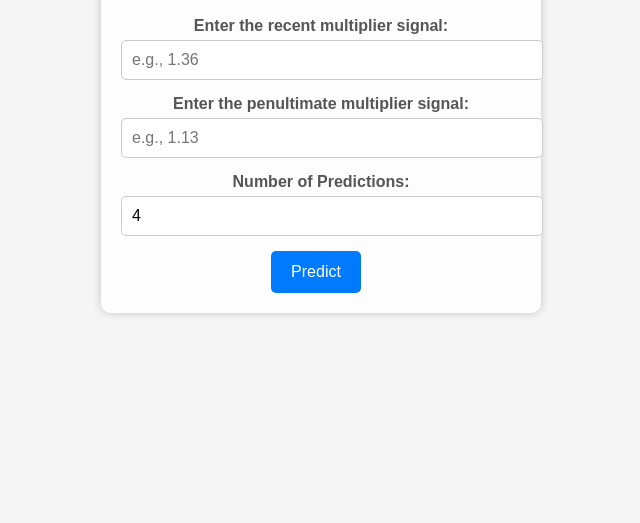
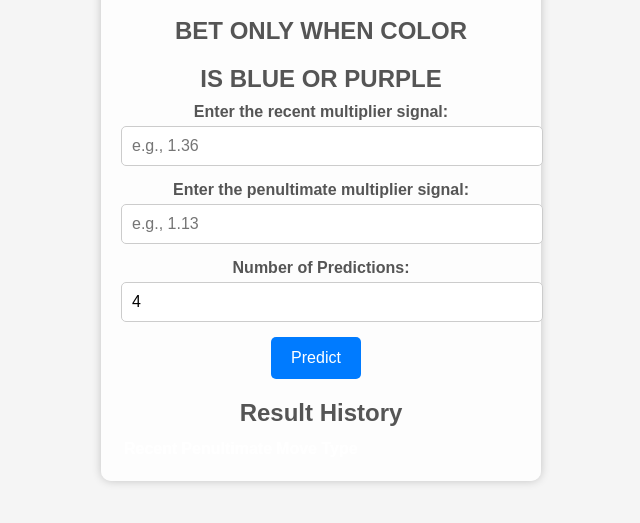
Before and after one commit to pankajcr7/PREDICTOR, a plain HTML site: page index.html in a window 1280 px wide. Shown: the part 89-612 px from the top of the page, without its empty margins (319-959 px from the left). Drawn offline with Linux system fonts and the light colour scheme.

Commit message:
Update index.html

```diff
--- a/index.html
+++ b/index.html
@@ -8,6 +8,8 @@
 <body>
     <div class="container">
         <h1>Brutal Predictor</h1>
+        <h2>BET ONLY WHEN COLOR</h2>
+        <H2>IS BLUE OR PURPLE</H2>
         <label for="recentMultiplier">Enter the recent multiplier signal:</label>
         <input type="number" step="0.01" id="recentMultiplier" placeholder="e.g., 1.36">
         <label for="penultimateMultiplier">Enter the penultimate multiplier signal:</label>
@@ -16,6 +18,21 @@
         <input type="number" id="numPredictions" min="1" max="10" value="4">
         <button id="predictButton">Predict</button>
         <div id="resultContainer"></div>
+        <div id="historyContainer">
+            <h2>Result History</h2>
+            <table id="resultHistory">
+                <thead>
+                    <tr>
+                        <th>Recent</th>
+                        <th>Penultimate</th>
+                        <th>Move Type</th>
+                    </tr>
+                </thead>
+                <tbody>
+                    <!-- Previous results go here -->
+                </tbody>
+            </table>
+        </div>
     </div>
     <script src="script.js"></script>
 </body>
```
